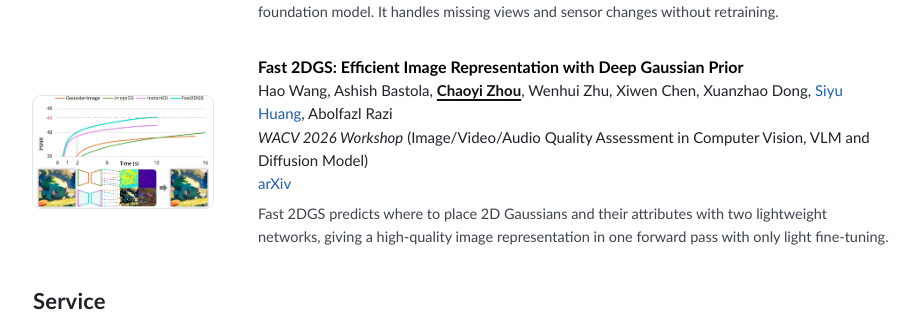
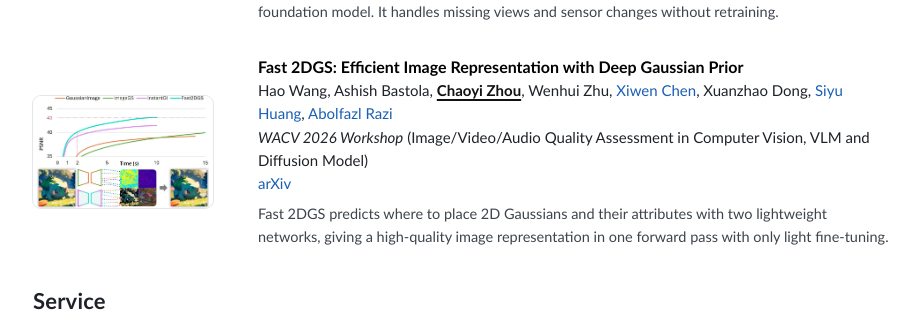
Before and after one commit to ChaoyiZh/chaoyizh-home-page, a plain HTML site: page index.html in a window 1280 px wide. Shown: the part 2845-3159 px from the top of the page, without its empty margins (177-1100 px from the left). Drawn offline with Linux system fonts and the light colour scheme.

Commit message:
Fast 2DGS: link co-author homepages (Xiwen Chen, Abolfazl Razi)
Co-Authored-By: Claude Fable 5.2 <noreply@anthropic.com>

```diff
--- a/index.html
+++ b/index.html
@@ -307,8 +307,8 @@
         <span class="papertitle">Fast 2DGS: Efficient Image Representation with Deep Gaussian Prior</span><br>
         Hao Wang, Ashish Bastola,
         <a href="https://chaoyizh.github.io/chaoyizh-home-page/"><strong class="self-author">Chaoyi Zhou</strong></a>,
-        Wenhui Zhu, Xiwen Chen, Xuanzhao Dong,
-        <a href="https://siyuhuang.github.io/">Siyu Huang</a>, Abolfazl Razi<br>
+        Wenhui Zhu, <a href="https://xiwenc1.github.io/homepage/">Xiwen Chen</a>, Xuanzhao Dong,
+        <a href="https://siyuhuang.github.io/">Siyu Huang</a>, <a href="https://arazi.people.clemson.edu/">Abolfazl Razi</a><br>
         <em>WACV 2026 Workshop</em> (Image/Video/Audio Quality Assessment in Computer Vision, VLM and Diffusion Model)<br>
         <a href="https://arxiv.org/abs/2512.12774">arXiv</a>
         <p>Fast 2DGS predicts where to place 2D Gaussians and their attributes with two lightweight networks, giving a high-quality image representation in one forward pass with only light fine-tuning.</p>
```
